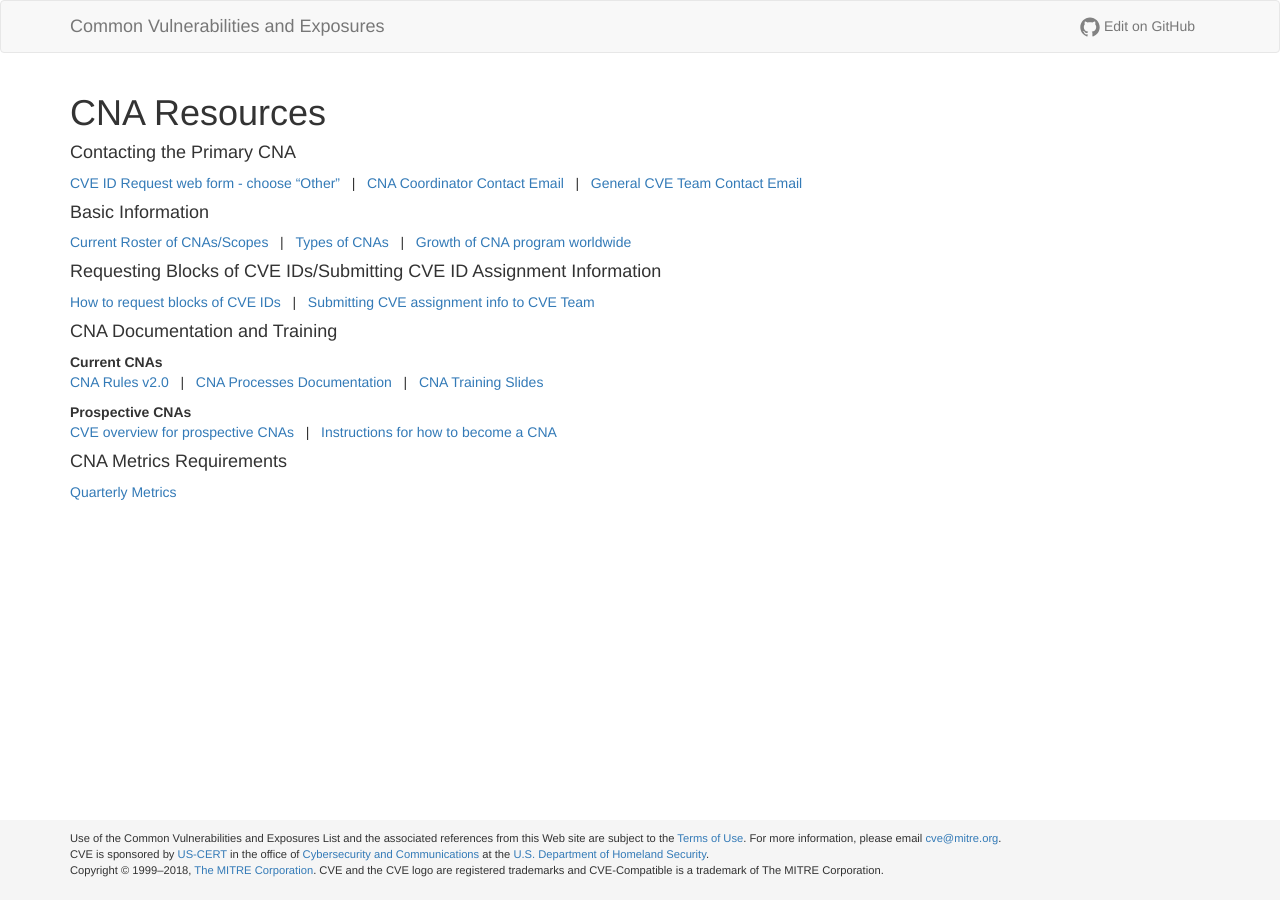
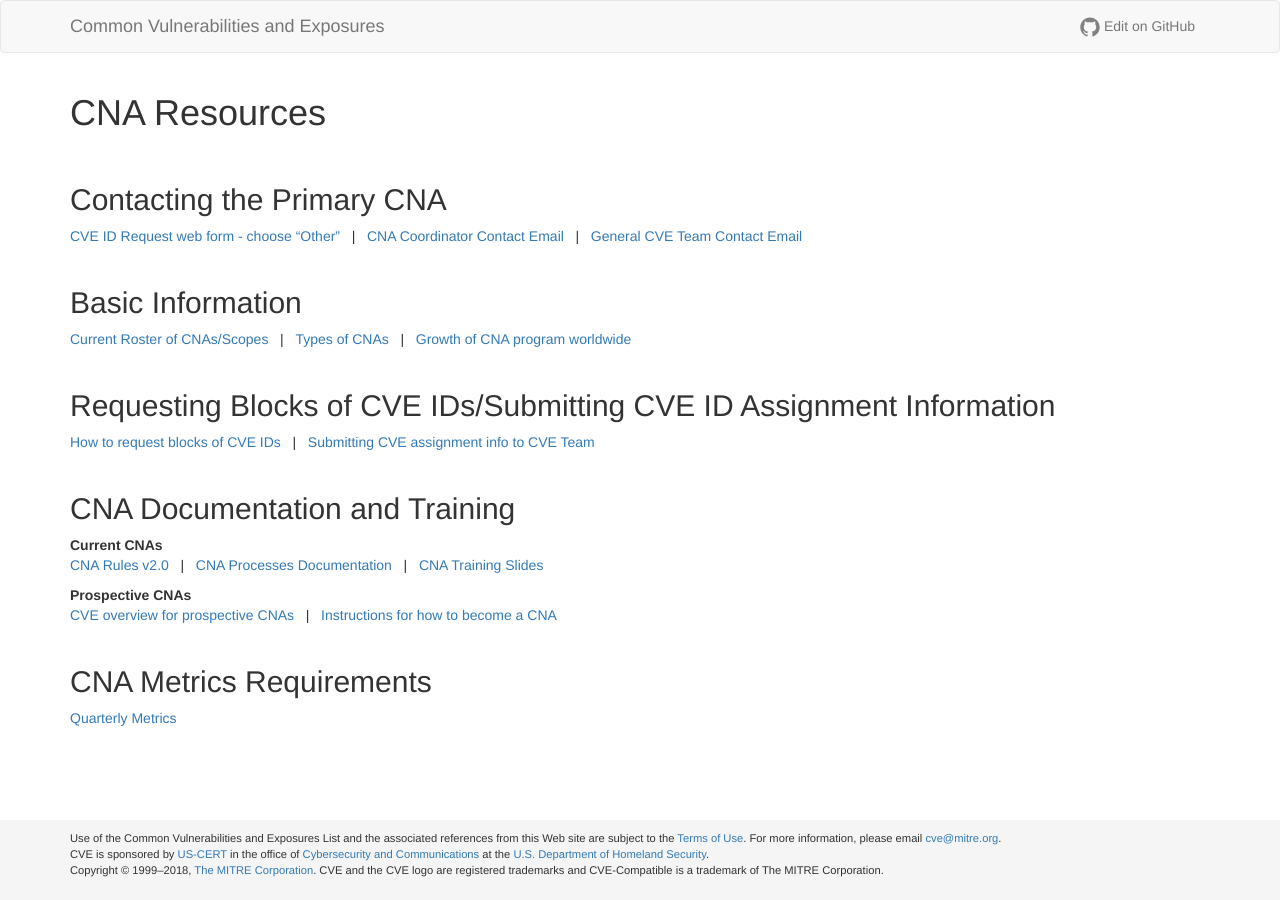
Before and after one commit to CVEProject/cveproject.github.io, a Jekyll site: the page built from docs/cna/resources/index.md, in a window 1280 px wide. Built offline with Jekyll 4.4.1, drawn with Linux system fonts in a browser that asks for light colours; nearby versions of some CDN libraries.

Commit message:
Update CNA Resources page
Updated header levels so they are linkable

```diff
--- a/docs/cna/resources/index.md
+++ b/docs/cna/resources/index.md
@@ -2,22 +2,32 @@
 title: CNA Resources
 layout: page
 ---
+&nbsp;
 
-#### Contacting the Primary CNA
+## Contacting the Primary CNA
 [CVE ID Request web form - choose "Other"](https://cveform.mitre.org/)&nbsp;&nbsp;&nbsp;|&nbsp;&nbsp;&nbsp;[CNA Coordinator Contact Email](mailto:cna-coordinator@mitre.org)&nbsp;&nbsp;&nbsp;|&nbsp;&nbsp;&nbsp;[General CVE Team Contact Email](mailto:cve@mitre.org)
+&nbsp;
+&nbsp;
 
-#### Basic Information
+## Basic Information
 [Current Roster of CNAs/Scopes](https://cve.mitre.org/cve/request_id.html#cna_participants)&nbsp;&nbsp;&nbsp;|&nbsp;&nbsp;&nbsp;[Types of CNAs](https://cve.mitre.org/cve/cna.html#cna_types)&nbsp;&nbsp;&nbsp;|&nbsp;&nbsp;&nbsp;[Growth of CNA program worldwide](https://cve.mitre.org/cve/cna.html#cnas_growth)
+&nbsp;
+&nbsp;
 
-#### Requesting Blocks of CVE IDs/Submitting CVE ID Assignment Information
+## Requesting Blocks of CVE IDs/Submitting CVE ID Assignment Information
 [How to request blocks of CVE IDs](https://cve.mitre.org/about/faqs.html#request_blocks_of_cve_ids)&nbsp;&nbsp;&nbsp;|&nbsp;&nbsp;&nbsp;[Submitting CVE assignment info to CVE Team](https://cve.mitre.org/cve/cna.html#submitting_cve_assignment_info)
+&nbsp;
+&nbsp;
 
-#### CNA Documentation and Training
+## CNA Documentation and Training
 **Current CNAs**
 [CNA Rules v2.0](https://cve.mitre.org/cve/cna/rules.html)&nbsp;&nbsp;&nbsp;|&nbsp;&nbsp;&nbsp;[CNA Processes Documentation](/docs/cna/processes_documentation/index.html)&nbsp;&nbsp;&nbsp;|&nbsp;&nbsp;&nbsp;[CNA Training Slides](/docs/cna/training_slides/index.html)
+&nbsp;
 
 **Prospective CNAs**
 [CVE overview for prospective CNAs](https://cve.mitre.org/cve/cna/CVE_Overview_for_Prospective_CNAs_v1.0.pdf)&nbsp;&nbsp;&nbsp;|&nbsp;&nbsp;&nbsp;[Instructions for how to become a CNA](https://cve.mitre.org/cve/cna.html#become_a_cna)
+&nbsp;
+&nbsp;
 
-#### CNA Metrics Requirements
+## CNA Metrics Requirements
 [Quarterly Metrics](https://cve.mitre.org/cve/cna/rules.html#Appendix_G)
```
